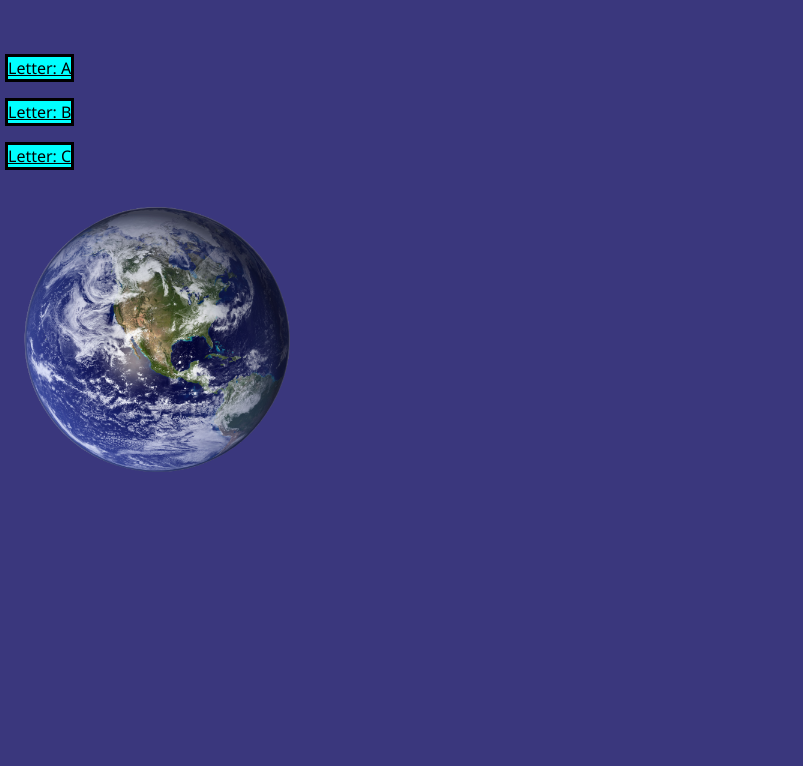
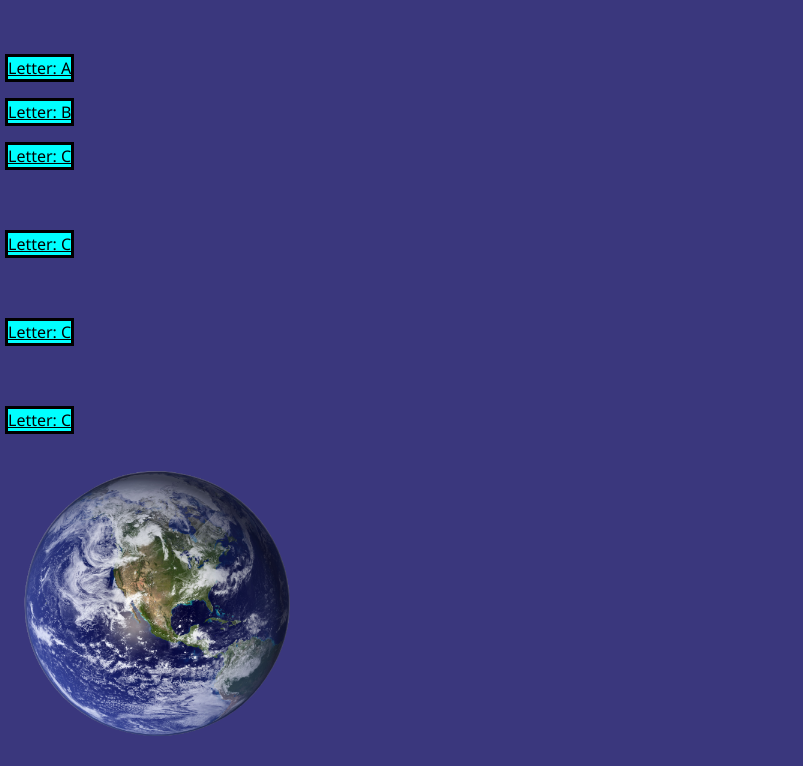
Before and after one commit to YadderOnALadder/Space-Exploration, a plain HTML site: page directory.html in a window 1280 px wide. Shown: the part 111-877 px from the top of the page, without its empty margins (0-803 px from the left). Before the commit the page ends 800 px from the top, so only its background shows below. Drawn offline with Linux system fonts and the light colour scheme.

Commit message:
Update directory.html

```diff
--- a/directory.html
+++ b/directory.html
@@ -39,6 +39,30 @@
 <br>
 <br>
 
+<br>
+<br>
+
+<a href="LetterDFacts.html" style="width: 100; border-color: rgb(38, 147, 147); background-color: aqua; color: black; outline-color: black; border-radius: 10; outline-style: solid; font-family: 'Segoe UI', Tahoma, Geneva, Verdana, sans-serif; text-size-adjust: 3;">Letter: C</a>
+
+<br>
+<br>
+
+<br>
+<br>
+
+<a href="LetterEFacts.html" style="width: 100; border-color: rgb(38, 147, 147); background-color: aqua; color: black; outline-color: black; border-radius: 10; outline-style: solid; font-family: 'Segoe UI', Tahoma, Geneva, Verdana, sans-serif; text-size-adjust: 3;">Letter: C</a>
+
+<br>
+<br>
+
+<br>
+<br>
+
+<a href="LetterFFacts.html" style="width: 100; border-color: rgb(38, 147, 147); background-color: aqua; color: black; outline-color: black; border-radius: 10; outline-style: solid; font-family: 'Segoe UI', Tahoma, Geneva, Verdana, sans-serif; text-size-adjust: 3;">Letter: C</a>
+
+<br>
+<br>
+
 <body>
 
     <img src="Images/earth.png" height = 300>
```
